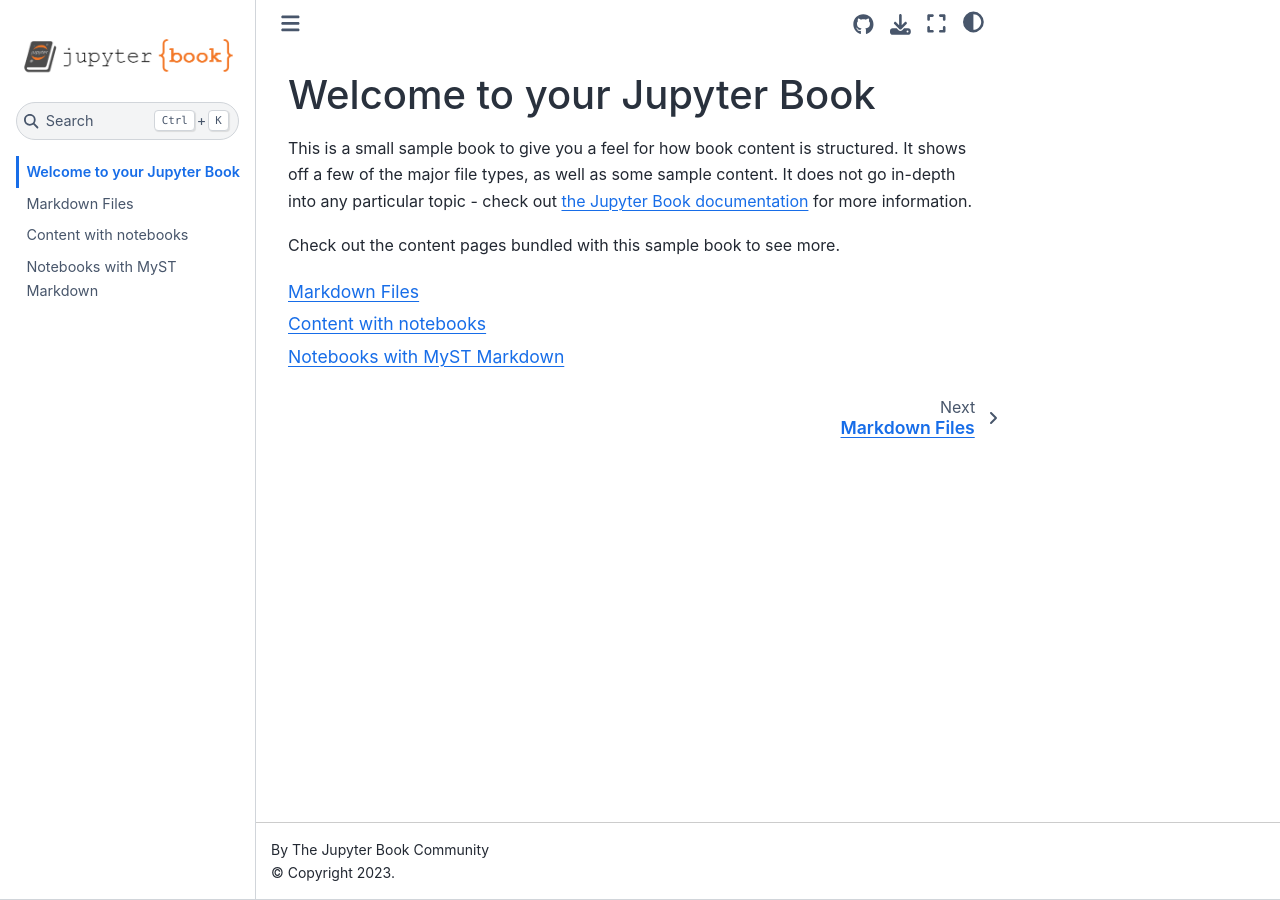
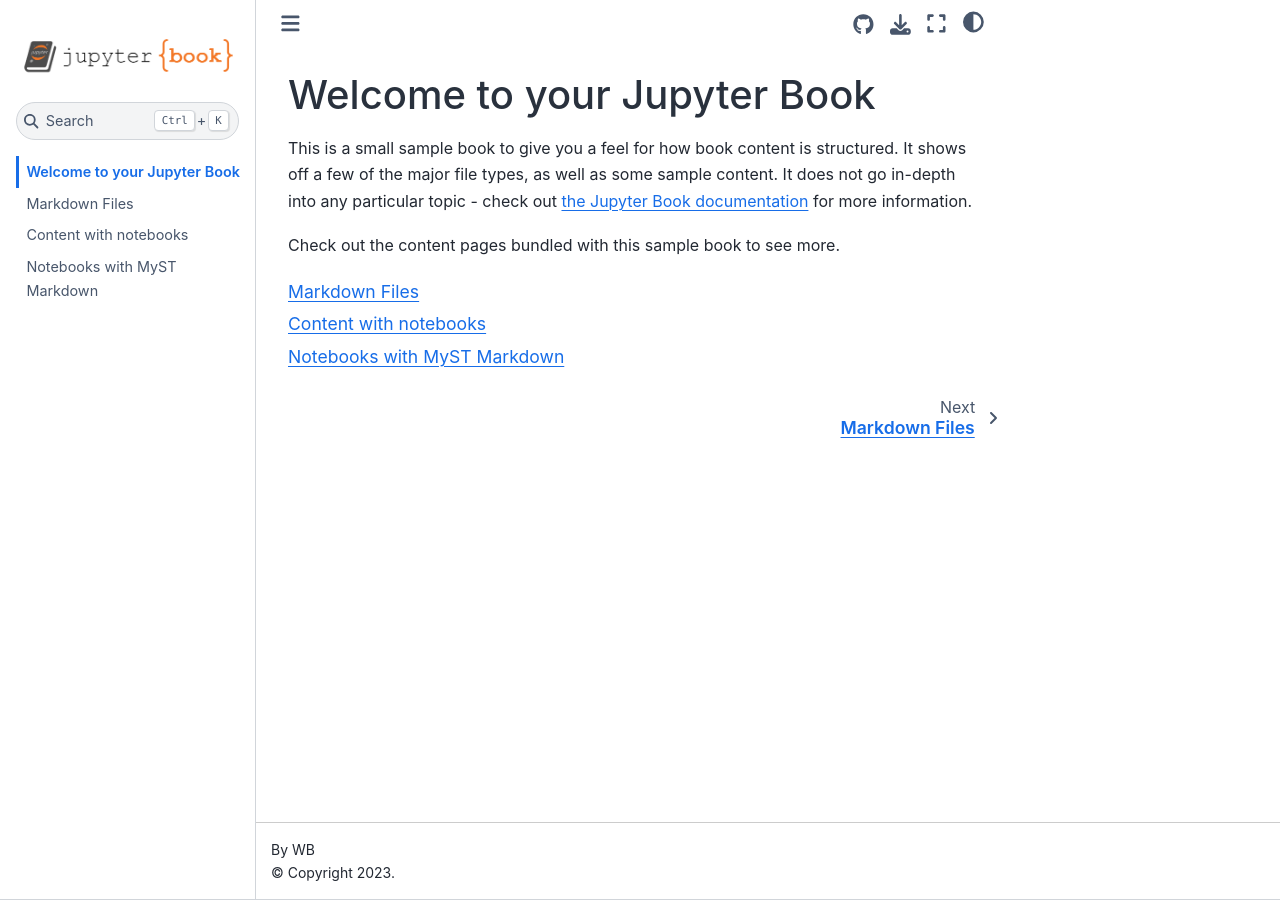
Before and after one commit to wbarfuss/jbtest, a Jupyter Book: the page built from intro.md, in a window 1280 px wide. Built offline with Jupyter Book 1.0.4 settings and Sphinx 7.4.7 and the Sphinx Book theme 1.1.4, drawn with Linux system fonts in a browser that asks for light colours.

Commit message:
update config

```diff
--- a/_config.yml
+++ b/_config.yml
@@ -1,8 +1,8 @@
 # Book settings
 # Learn more at https://jupyterbook.org/customize/config.html
 
-title: My sample book
-author: The Jupyter Book Community
+title: My test book
+author: WB
 logo: logo.png
 
 # Force re-execution of notebooks on each build.
```
Also changed, not shown: 1 other file.
